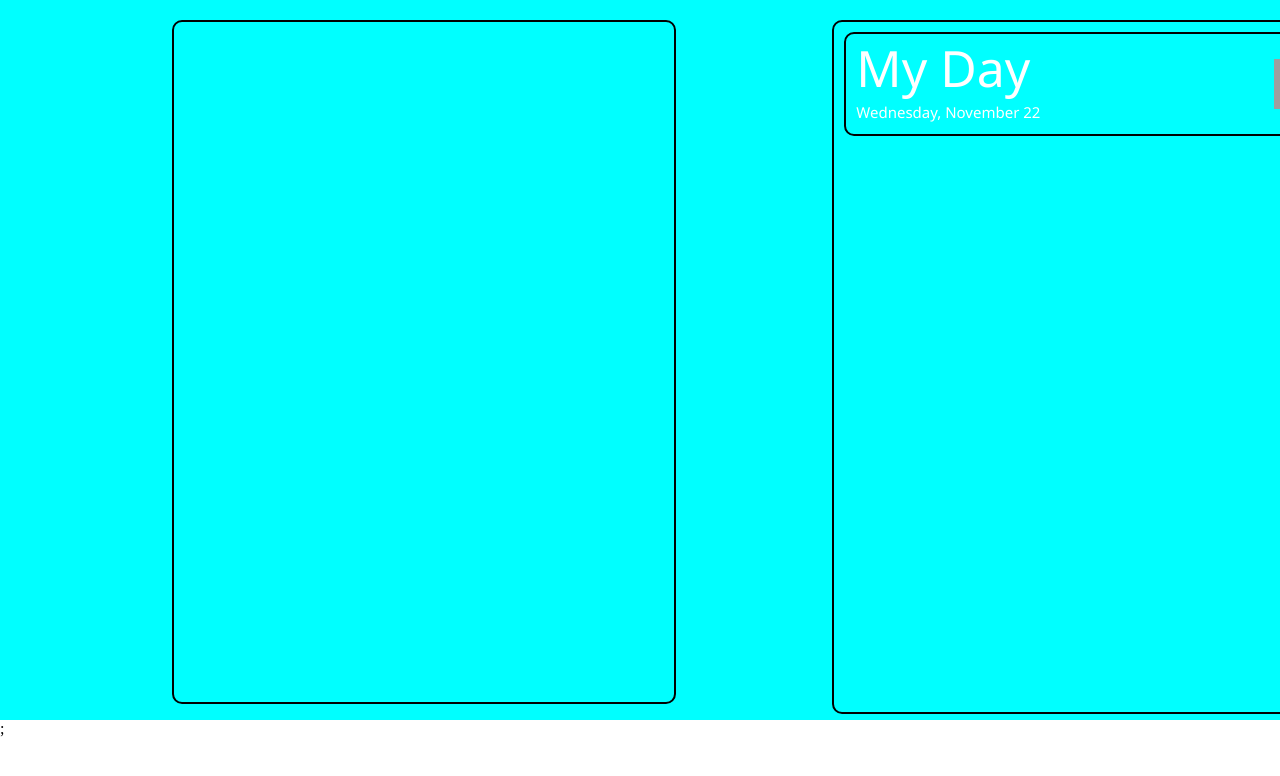
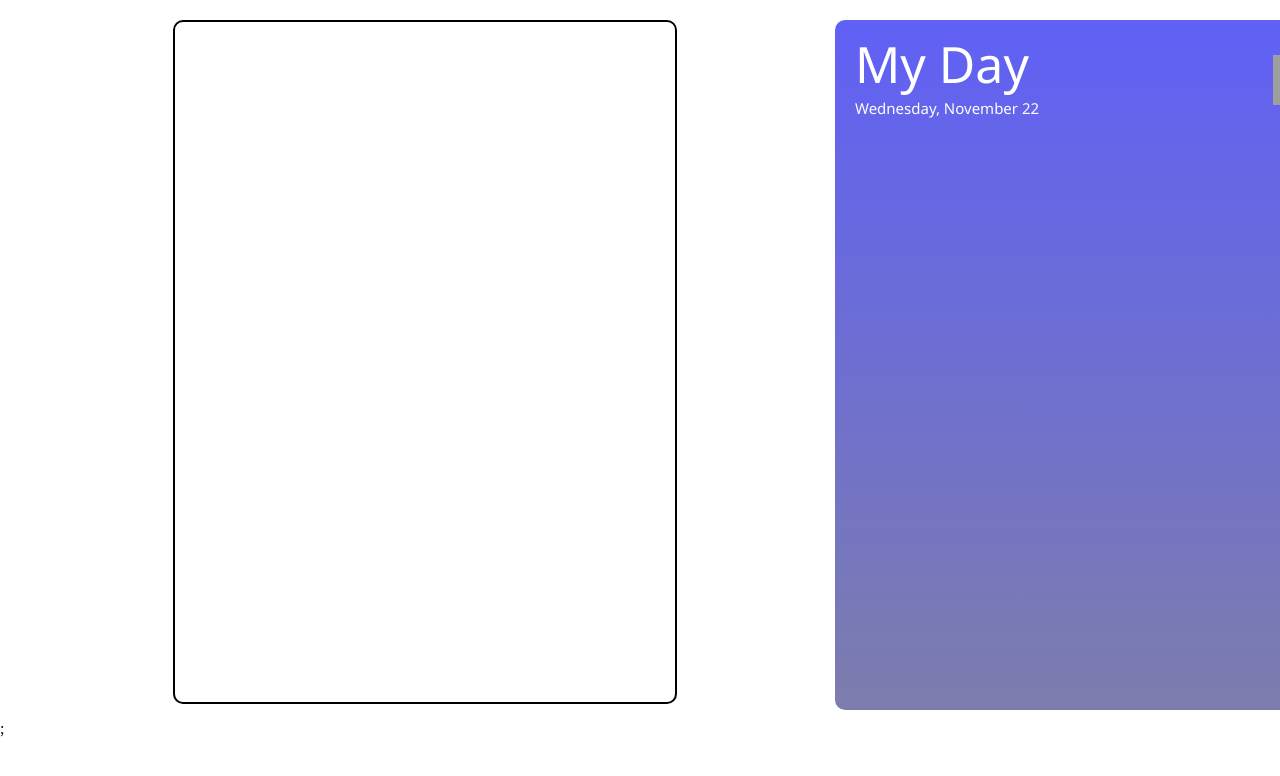
Before and after one commit to Subramanian1503/todos-using-react, a React (Create React App) app: page / in a window 1280 px wide. Shown: the top 776 px of the page. Built offline with nearby package versions, Linux system fonts and the light colour scheme; grey boxes are pictures that could not be loaded.

Commit message:
Improved styling for taskdashboard

```diff
--- a/src/styles/DateMenu.module.css
+++ b/src/styles/DateMenu.module.css
@@ -1,5 +1,5 @@
 .dateMenuContainer {
-  border: 2px solid black;
+  /* border: 2px solid black; */
   border-radius: 10px;
   height: 100px;
   width: 468px;
--- a/src/styles/Home.module.css
+++ b/src/styles/Home.module.css
@@ -1,5 +1,5 @@
 :root {
-  --container_background: aqua;
+  --container_background: white;
   --layer_color: black;
 }
 
--- a/src/styles/TaskDashboard.module.css
+++ b/src/styles/TaskDashboard.module.css
@@ -1,8 +1,9 @@
 .tasksDashboardContainer {
   height: 680px;
   width: 500px;
-  border: 2px solid var(--layer_color);
+  /* border: 2px solid var(--layer_color); */
   border-radius: 10px;
   padding-left: 10px;
   padding-top: 10px;
+  background-image: linear-gradient(rgb(96, 96, 246), rgb(125, 125, 173));
 }
```
